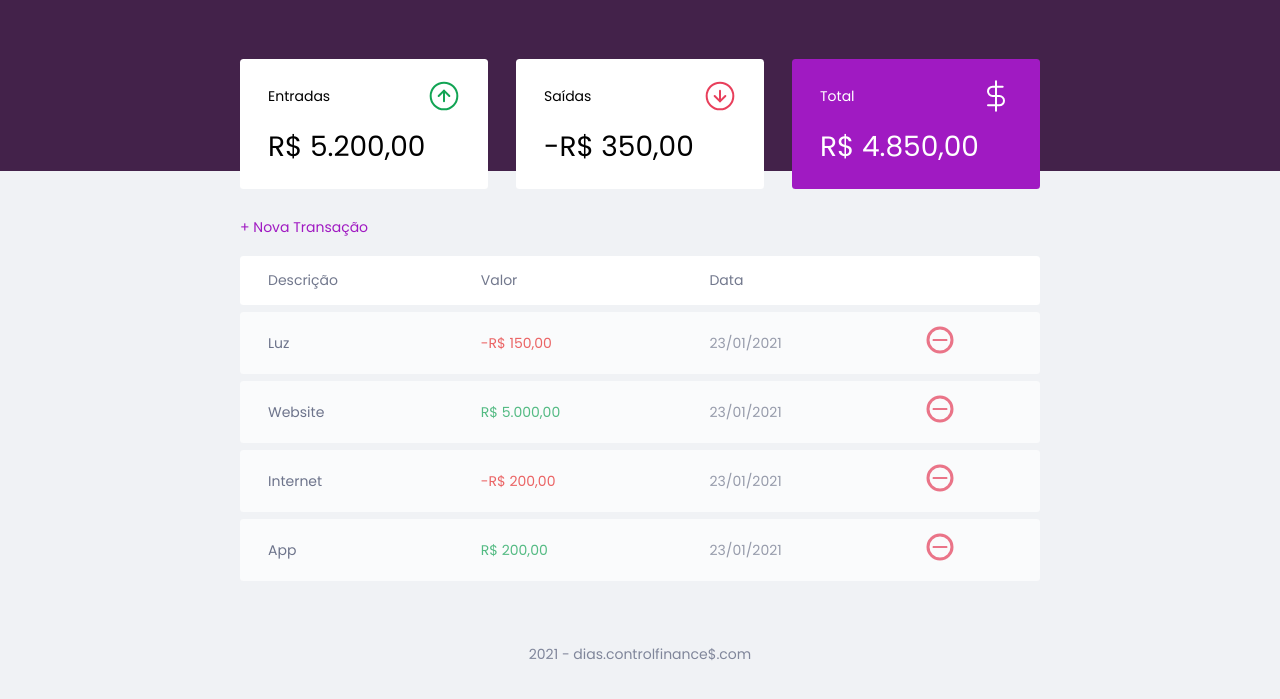
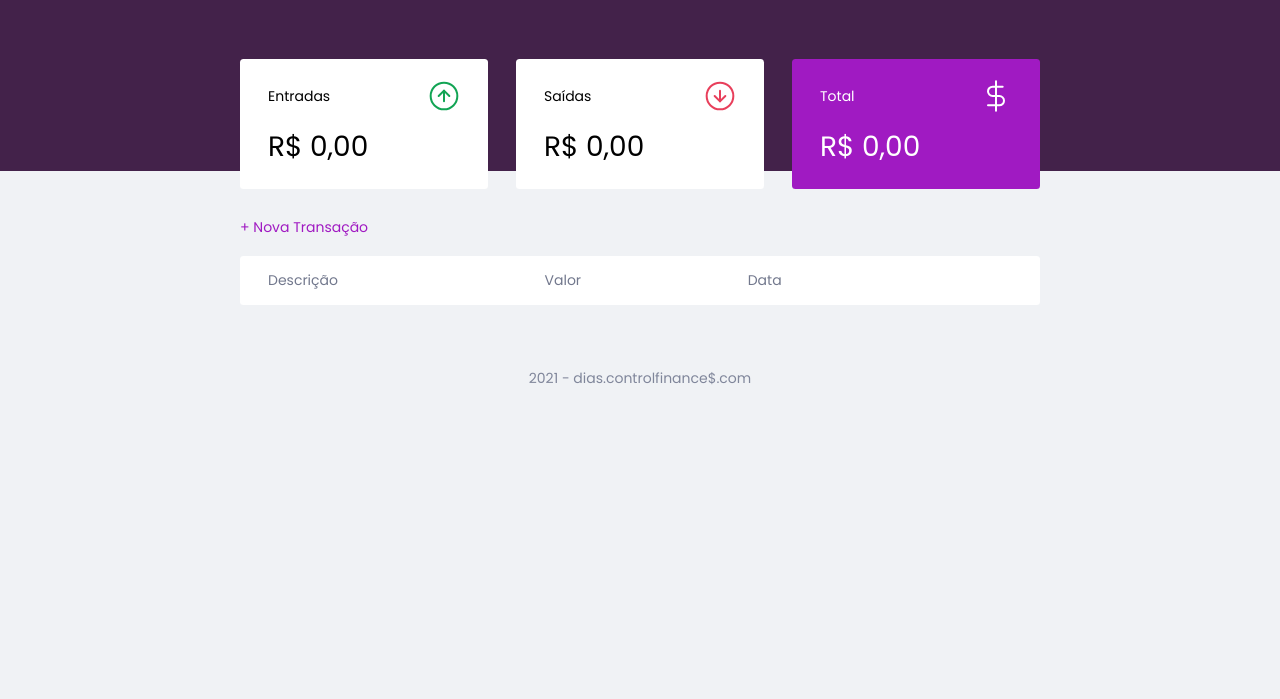
Before and after one commit to MatheusProg/Dias.controlFinance, a plain HTML site: page index.html in a window 1280 px wide. Shown: the part 61-760 px from the top of the page. Drawn offline with Linux system fonts and the light colour scheme.

Commit message:
Configurando o localStorege, e pondo pra funcionar

```diff
--- a/index.html
+++ b/index.html
@@ -28,21 +28,21 @@
             <span>Entradas</span>
             <img src="./assets/income.svg" alt="Image de entrada" />
           </h3>
-          <p id="incomeDisplay">R$ 5.000,00</p>
+          <p id="incomeDisplay">R$ 0,00</p>
         </div>
         <div class="card">
           <h3>
             <span>Saídas</span>
             <img src="./assets/expense.svg" alt="Image de saída" />
           </h3>
-          <p id="expenseDisplay">R$ 700,00</p>
+          <p id="expenseDisplay">R$ 0,00</p>
         </div>
         <div class="card total">
           <h3>
             <span>Total</span>
             <img src="./assets/total.svg" alt="Image de total" />
           </h3>
-          <p id="totalDisplay">4.300,00</p>
+          <p id="totalDisplay">R$ 0,00</p>
         </div>
       </section>
       <section id="transaction">
--- a/scripts.js
+++ b/scripts.js
@@ -15,30 +15,18 @@ const Modal = {
     }
 }
 
+// LocalStorage
+const Storage = {
+    get() {
+        return JSON.parse(localStorage.getItem("controlFinance")) || []
+    },
+    set(transactions) {
+        localStorage.setItem("controlFinance", JSON.stringify (transactions))
+    }
+}
+
 const Transaction = {
-    all: [
-        {
-            description: 'Luz',
-            amount: -15000,
-            date: '23/01/2021'
-        },
-        {
-
-            description: 'Website',
-            amount: 500000,
-            date: '23/01/2021'
-        },
-        {
-            description: 'Internet',
-            amount: -20000,
-            date: '23/01/2021'
-        },
-        {
-            description: 'App',
-            amount: 20000,
-            date: '23/01/2021'
-        },
-    ],
+    all: Storage.get(),
 
     add(transaction) {
         Transaction.all.push(transaction)
@@ -129,7 +117,7 @@ const DOM = {
     }
 }
 
-    // converte/formata valores em moeda e de dados
+// converte/formata valores em moeda e de dados
 const Utils = {
 // Formata dados
     formatAmount(value) {
@@ -240,6 +228,8 @@ const App = {
         Transaction.all.forEach(DOM.addTransaction)
 
         DOM.updateBalance()
+
+        Storage.set(Transaction.all)
     },
     reload() {
         DOM.clearTransaction()
```
